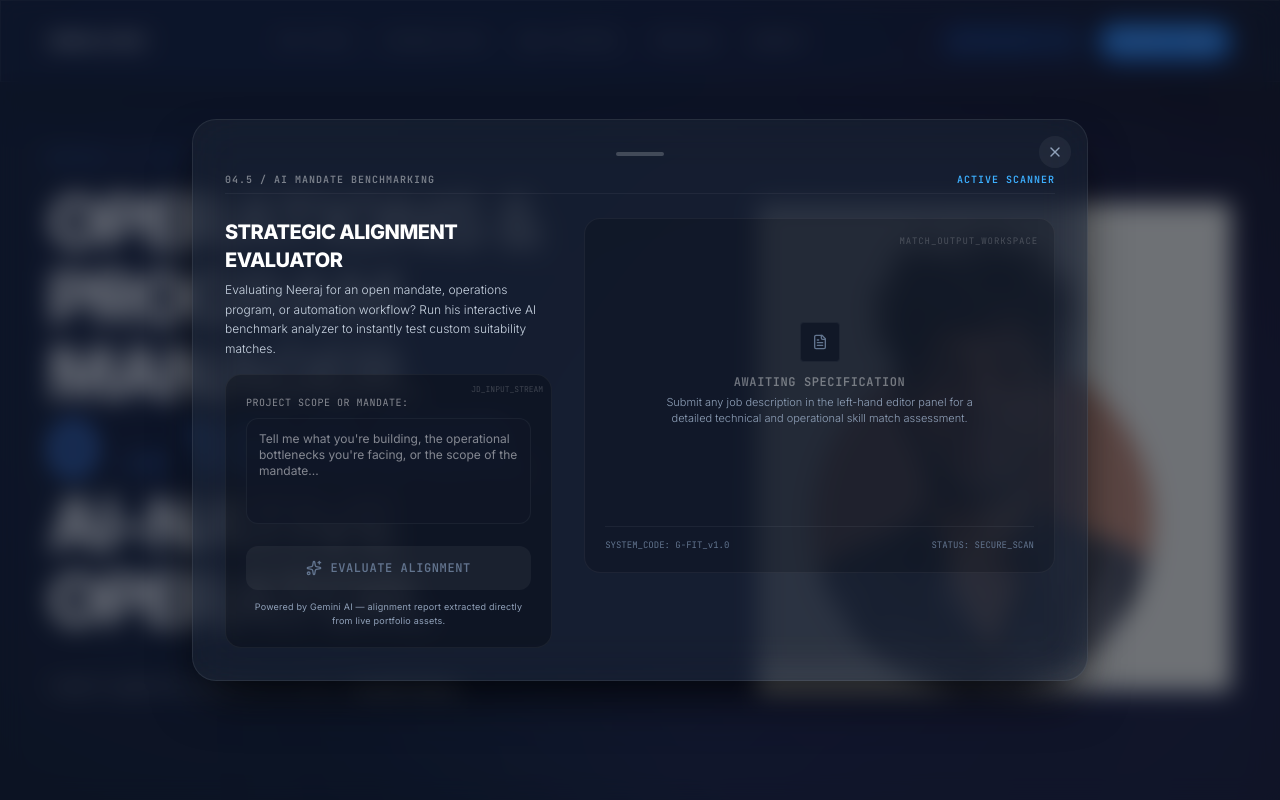
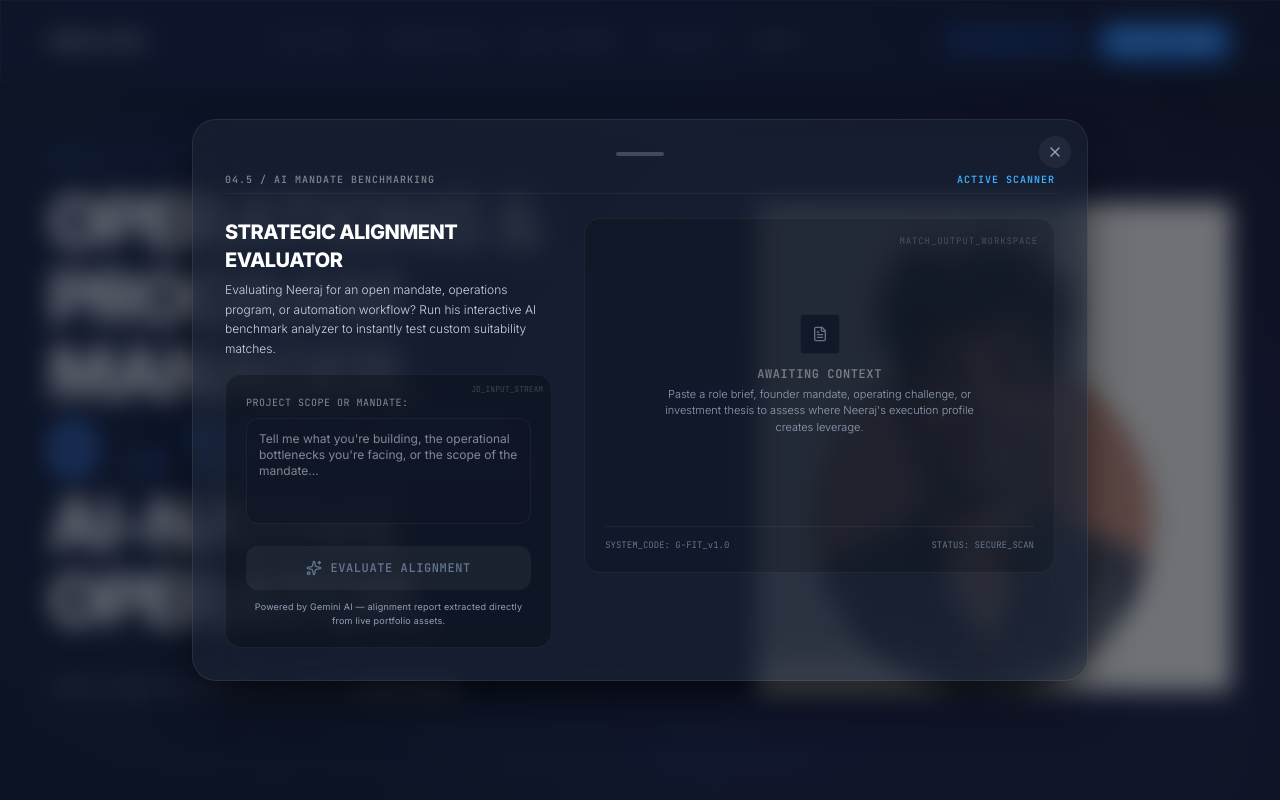
Before and after one commit to neerajddev/personalwebsite, a React (Vite) app: page / in a window 1280 px wide. Both pictures are taken after a click on the button "EVALUATE FIT". Shown: the top 800 px of the page. Built offline with nearby package versions, Linux system fonts and the light colour scheme.

Commit message:
Update Evaluate Fit idle/loading copy to be audience-neutral for HR, founders, and investors

```diff
--- a/src/App.tsx
+++ b/src/App.tsx
@@ -2525,10 +2525,10 @@ export default function App() {
                             <Cpu className="w-5 h-5 text-[#3db0ff] animate-spin" style={{ animationDuration: '4s' }} />
                           </div>
                           <h4 className="text-xs font-mono font-bold uppercase tracking-wider text-white mb-2">
-                            Comparing Profile with JD
+                            Mapping Strategic Fit
                           </h4>
                           <p className="text-[10px] sm:text-[11px] text-[#f9fafb]/50 max-w-sm leading-relaxed px-2 font-light">
-                            Gemini AI is mapping Neeraj's 7+ years of operations, SaaS product deployments, and system architectures to your specifications...
+                            Gemini AI is mapping Neeraj's operations depth, SaaS execution, and systems-building track record against the context you provided...
                           </p>
                         </motion.div>
                       ) : analysisError ? (
@@ -2659,10 +2659,10 @@ export default function App() {
                             <FileText className="w-4 h-4" />
                           </div>
                           <h4 className="text-xs font-mono font-bold uppercase tracking-wider text-[#f9fafb]/40 mb-1">
-                            Awaiting Specification
+                            Awaiting Context
                           </h4>
                           <p className="text-[10px] sm:text-[11px] text-slate-400 max-w-xs leading-normal font-sans font-light">
-                            Submit any job description in the left-hand editor panel for a detailed technical and operational skill match assessment.
+                            Paste a role brief, founder mandate, operating challenge, or investment thesis to assess where Neeraj's execution profile creates leverage.
                           </p>
                         </motion.div>
                       )}
```
